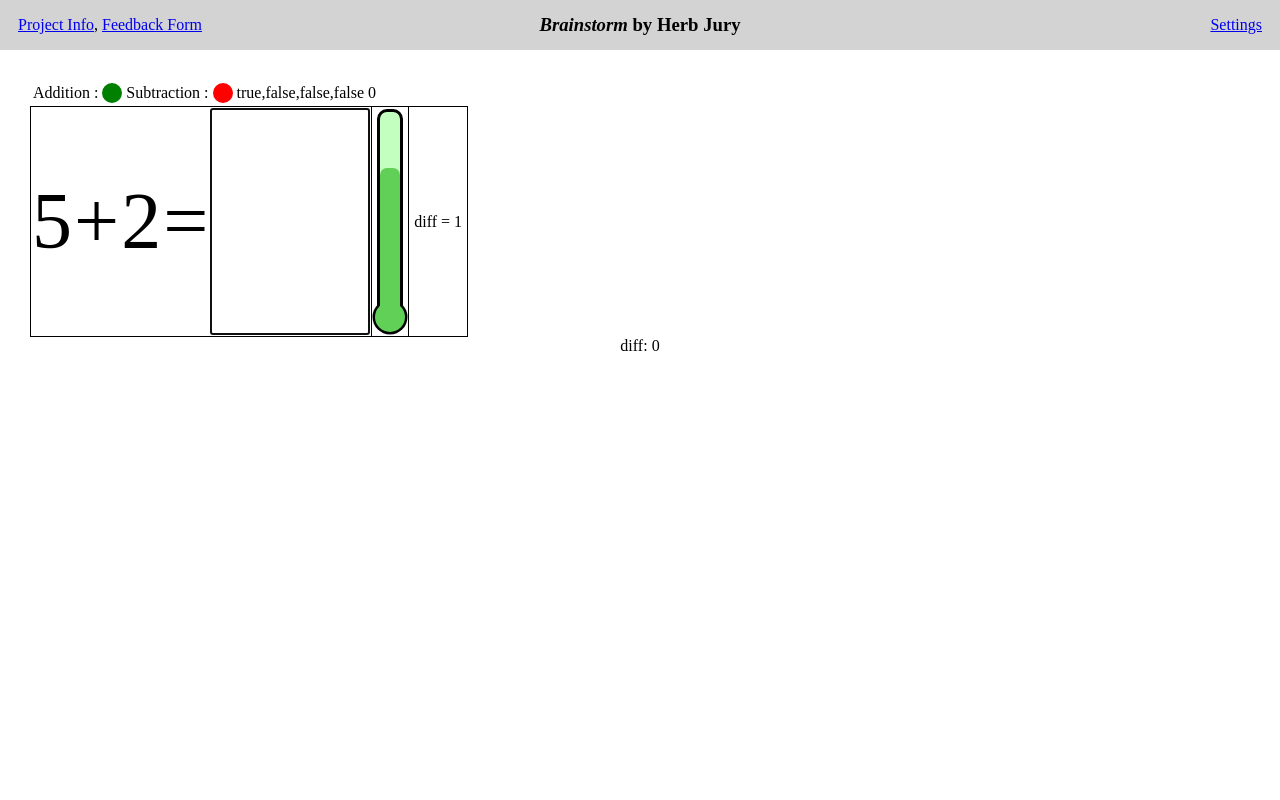
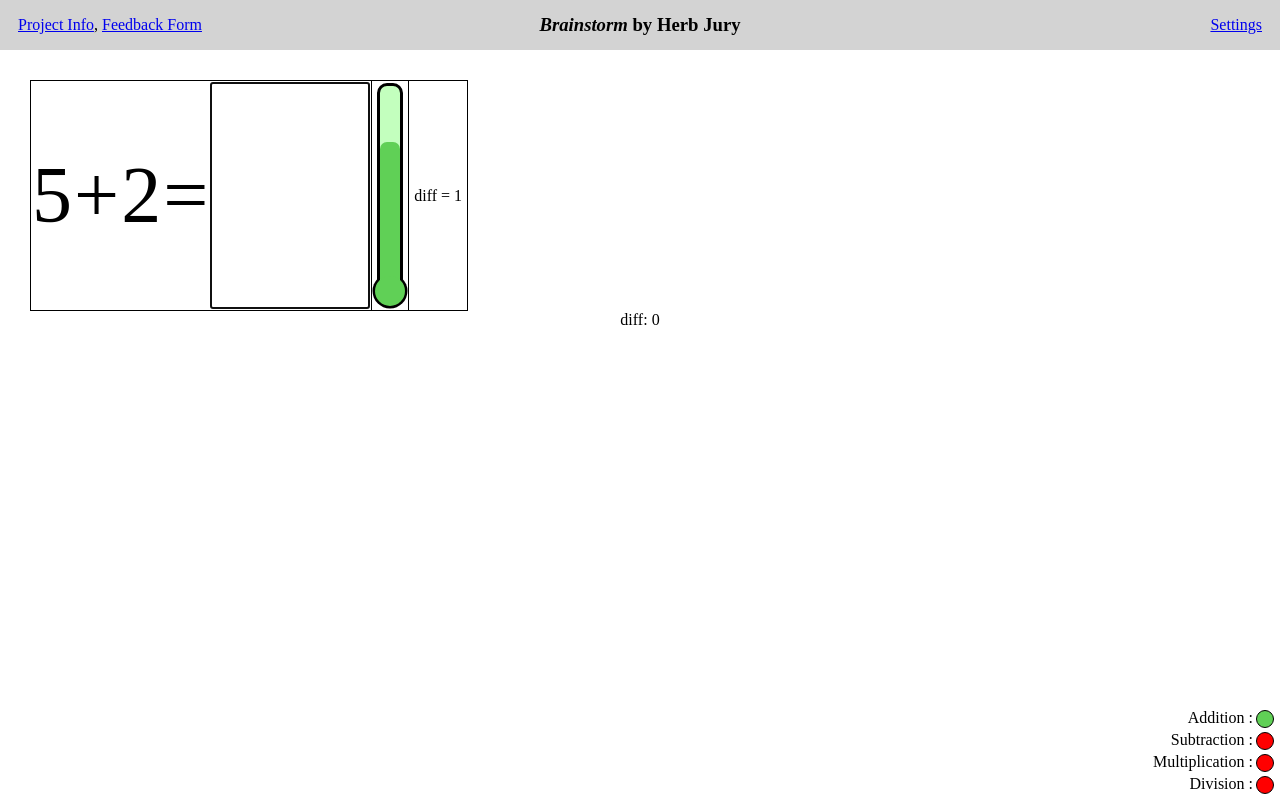
Before and after one commit to MrMugwump/BrainstormComp225, a Next.js app: page / in a window 1280 px wide. Both pictures are taken after a click on the button "Begin Game". Built offline with nearby package versions, Linux system fonts and the light colour scheme.

Commit message:
minor beautification of operation disp

```diff
--- a/src/app/gameScene.tsx
+++ b/src/app/gameScene.tsx
@@ -32,12 +32,19 @@ export default function GameScene() {
 
     const PlayScreen = () => (
         <div className="playScreen">
-            <OperationDisplay difficulty={difficulty}/>
+
             <EquationDisplay
             timeEnded={timeEnded}
             setTimeEnded={setTimeEnded}
             setDifficulty={setDifficulty}/>
             <p>diff: {difficulty}</p>
+            <div style={{
+                position: `fixed`,
+                bottom: `0`,
+                right: `0`
+            }}>
+                <OperationDisplay difficulty={difficulty}/>
+            </div>
         </div>
     );
 
--- a/src/app/operationNotification.tsx
+++ b/src/app/operationNotification.tsx
@@ -8,30 +8,37 @@ export function OperationDisplay({difficulty}:any){
     }
 
     useEffect(()=>{
-        if(difficulty < 5){
+        if(difficulty == 1){
             setIsLocked((_operators)=>updateArray(_operators,0));
         }
-        else if(difficulty < 15){ //subtraction
+        else if(difficulty == 5){ //subtraction
             setIsLocked((_operators)=>updateArray(_operators,1));
-        } else if (difficulty < 20) { //multiplication
+        } else if (difficulty == 15) { //multiplication
             setIsLocked((_operators)=>updateArray(_operators,2));
-        } else{ //division
+        } else if (difficulty == 20) { //division
             setIsLocked((_operators)=>updateArray(_operators,3));
         }
     },[difficulty]);
 
-
     return(<>
         <table>
             <tbody>
-                <tr>
-                    <td>Addition :</td>
+                <td style={{textAlign:`right`}}>
+                    <tr><p>Addition :</p>
                     <td><LockIndicator isLocked={operatorIsLocked[0]}/></td>
-                    <td>Subtraction :</td>
+                    </tr>
+                    <tr><p>Subtraction :</p>
                     <td><LockIndicator isLocked={operatorIsLocked[1]}/></td>
-                    <td>{operatorIsLocked.toString()}</td>
-                    <td>{difficulty}</td>
-                </tr>
+                    </tr>
+                    <tr><p>Multiplication :</p>
+                    <td><LockIndicator isLocked={operatorIsLocked[2]}/></td>
+                    </tr>
+                    <tr><p>Division :</p>
+                    <td><LockIndicator isLocked={operatorIsLocked[3]}/></td>
+                    </tr>
+                    {/* <td>{operatorIsLocked.toString()}</td> */}
+                    {/* <td>{difficulty}</td> */}
+                </td>
             </tbody>
         </table>
     </>)
@@ -40,7 +47,7 @@ export function OperationDisplay({difficulty}:any){
 function LockIndicator({isLocked}:any){
     function changeColor(isTrue:boolean){
         if(isTrue){
-            return '#008000' //green
+            return '#60d056' //green
         } else{
             return '#ff0000' //red
         }
@@ -48,7 +55,10 @@ function LockIndicator({isLocked}:any){
 
     return(<>
         <div style={{
-            border: `10px solid ${changeColor(isLocked)}`,
+            width:`1em`,
+            height:`1em`,
+            backgroundColor: `${changeColor(isLocked)}`,
+            border: `0.1em solid black`,
             borderRadius: `50%`
         }}></div>
     </>)
```
